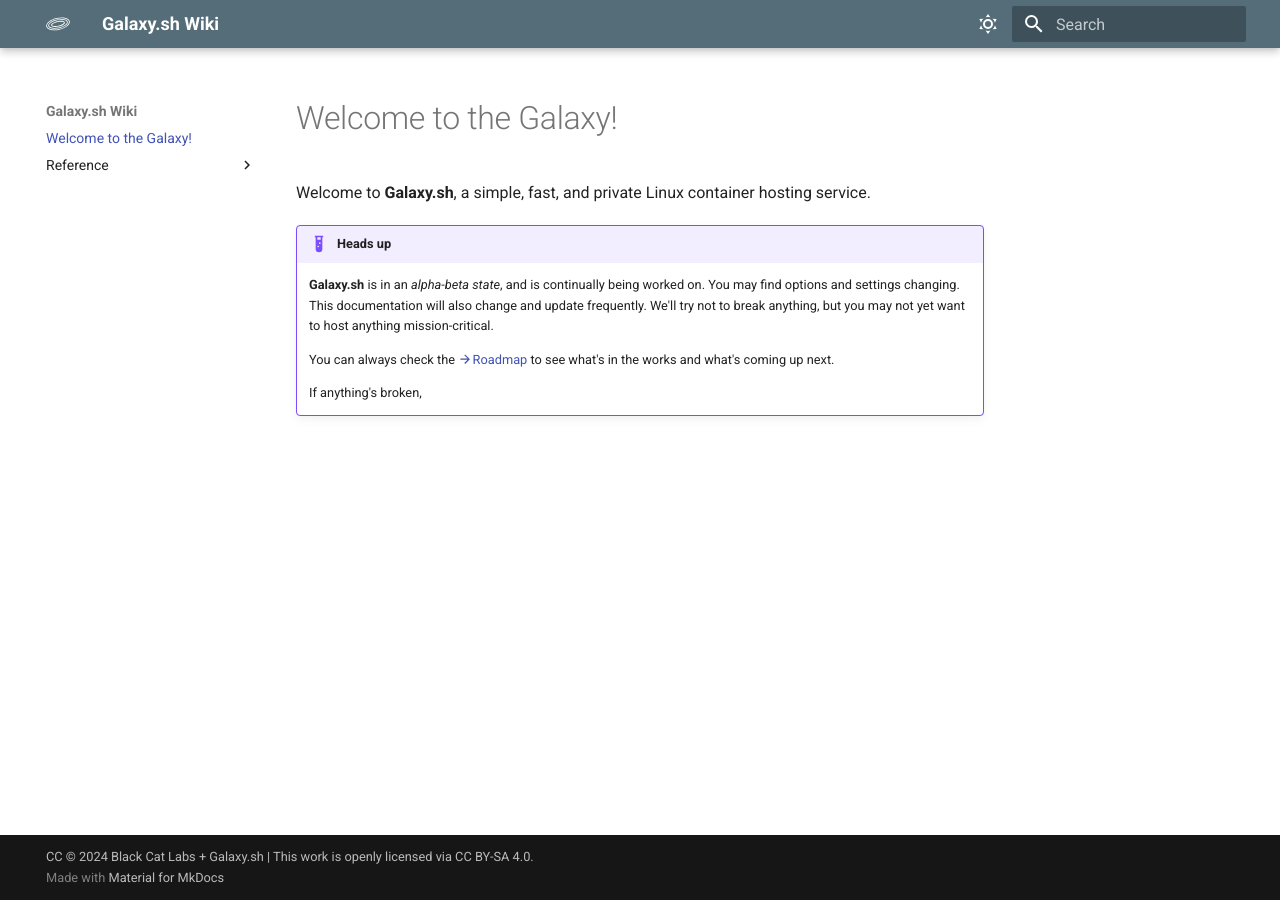
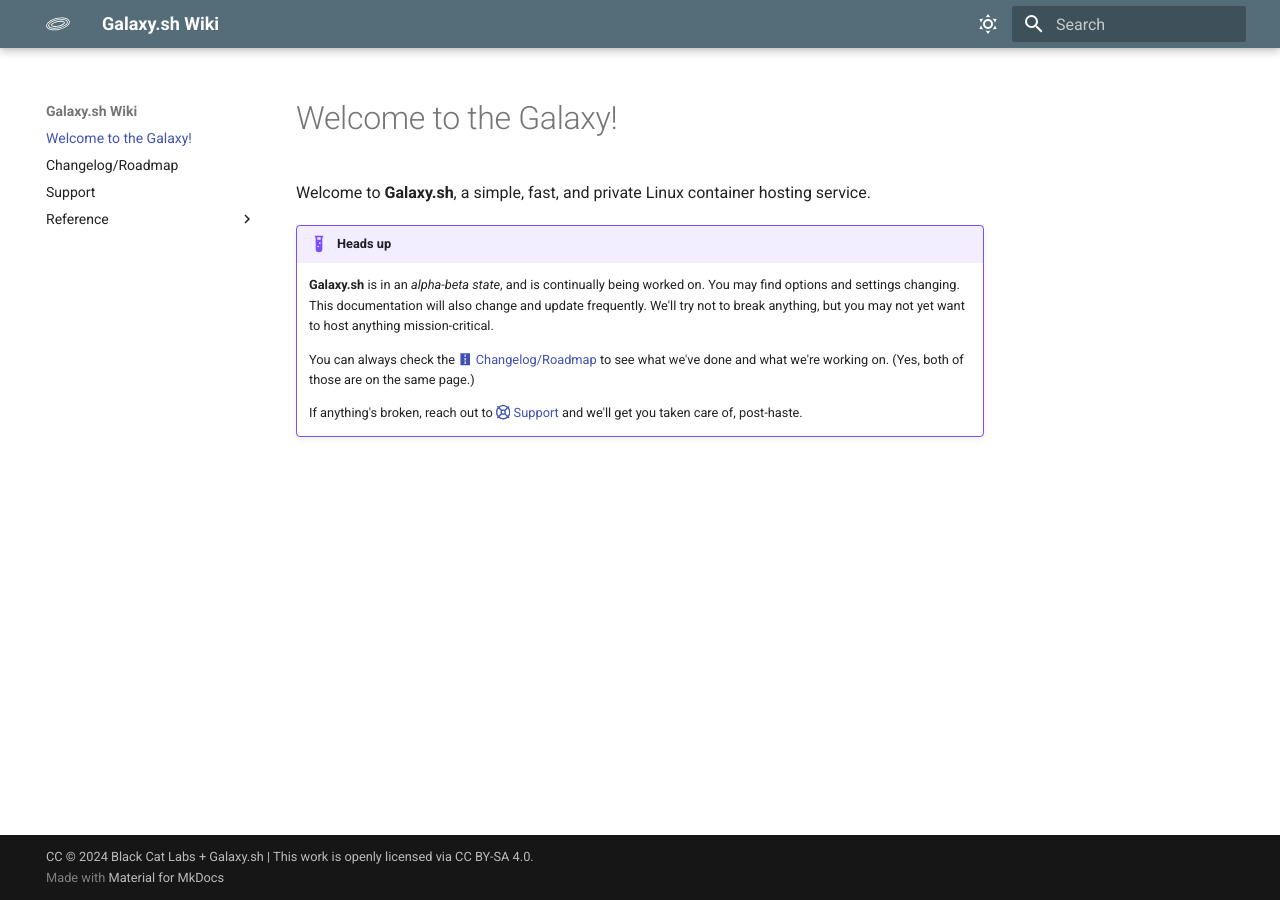
Before and after one commit to galaxy-sh/docs, an MkDocs documentation site: the page built from docs/index.md, in a window 1280 px wide. Built offline with MkDocs 1.6.1 and Material for MkDocs 9.7.7, drawn with Linux system fonts in a browser that asks for light colours.

Commit message:
Roadmap and support

```diff
--- a/docs/index.md
+++ b/docs/index.md
@@ -5,6 +5,6 @@ Welcome to **Galaxy.sh**, a simple, fast, and private Linux container hosting se
 !!! example "Heads up"
     **Galaxy.sh** is in an *alpha-beta state*, and is continually being worked on. You may find options and settings changing. This documentation will also change and update frequently. We'll try not to break anything, but you may not yet want to host anything mission-critical.
 
-    You can always check the [:material-arrow-right:Roadmap]() to see what's in the works and what's coming up next.
+    You can always check the [:material-road: Changelog/Roadmap](changelog.md) to see what we've done and what we're working on. (Yes, both of those are on the same page.)
 
-    If anything's broken,
+    If anything's broken, reach out to  [:fontawesome-regular-life-ring: Support](support.md) and we'll get you taken care of, post-haste.
```
Also changed, not shown: docs/changelog.md (added, +7 -0 lines), docs/support.md (added, +1 -0 lines).
